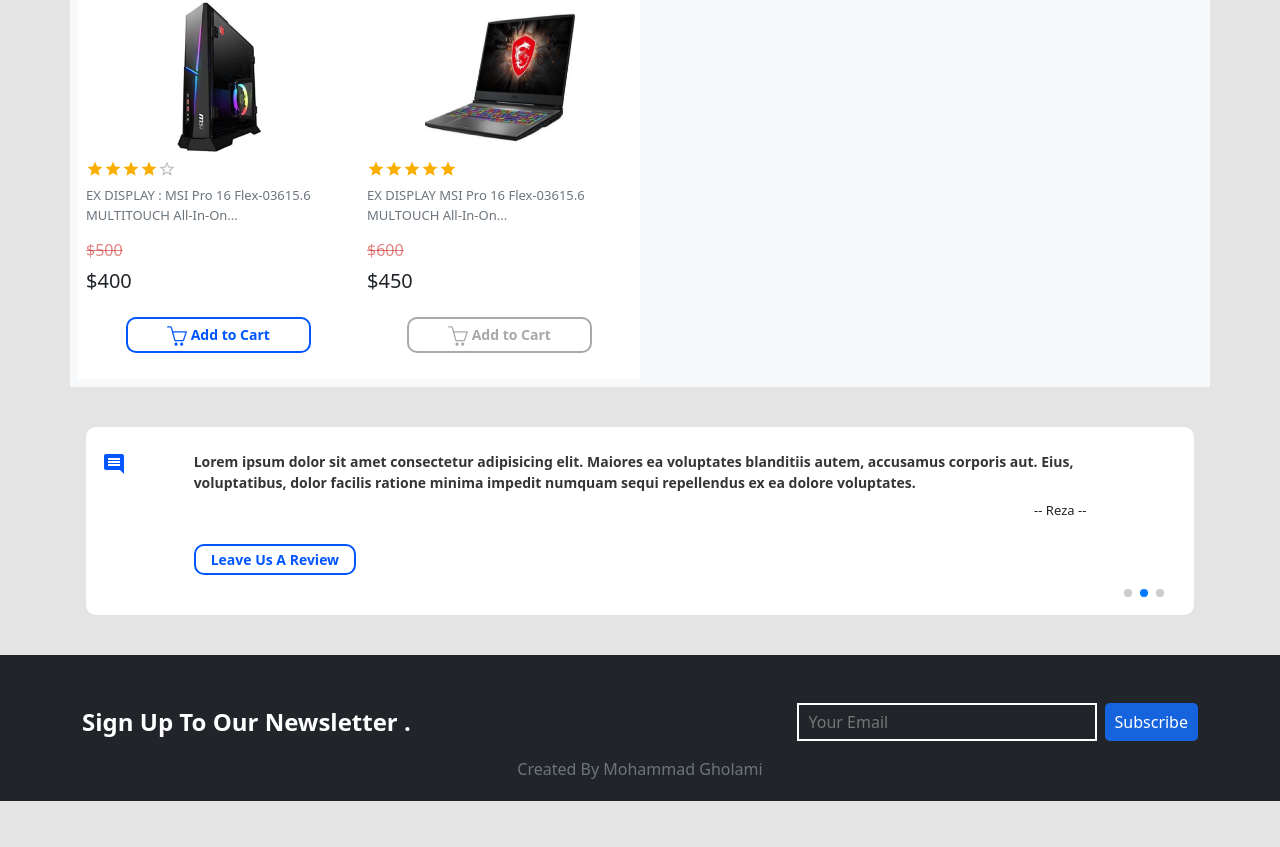
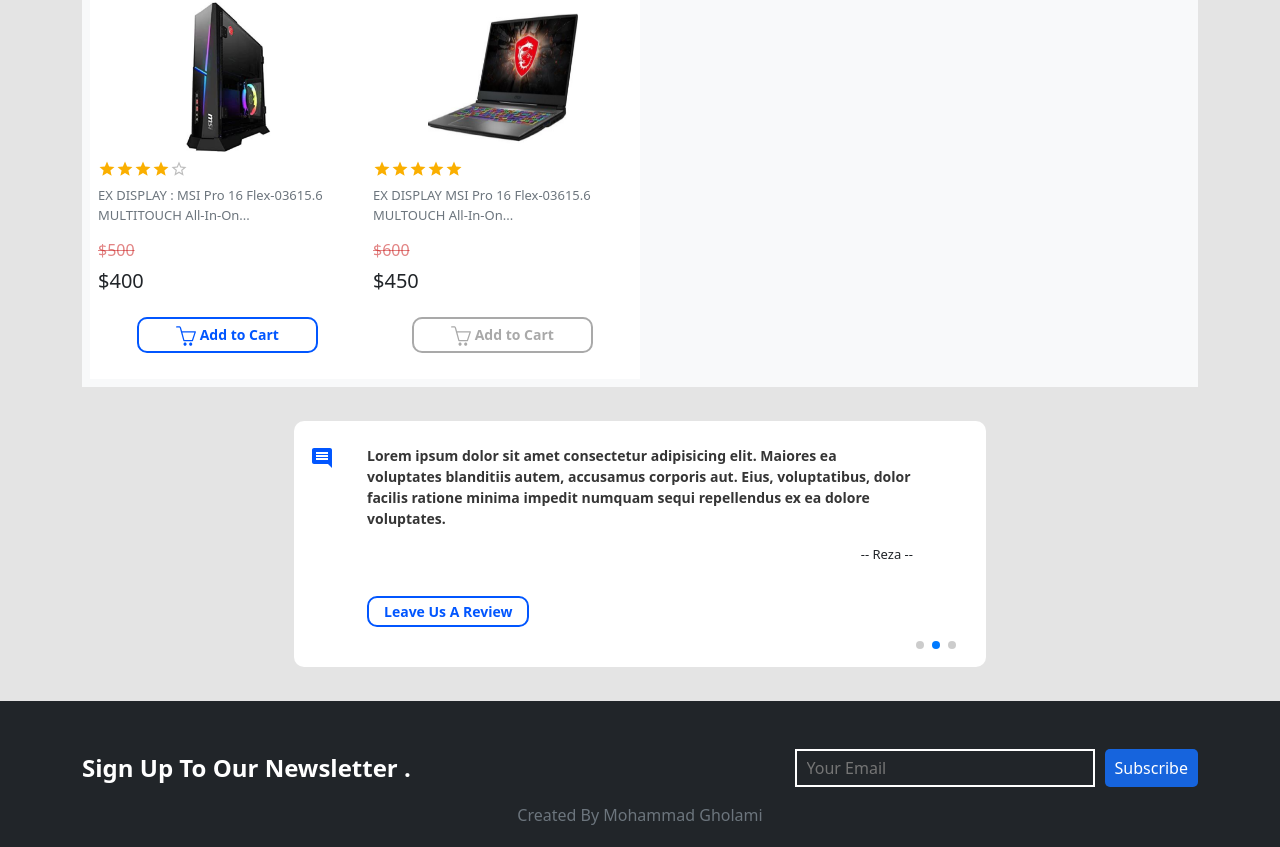
Before and after one commit to mohammadgholamisama/shop-react, a React (Create React App) app: page / in a window 1280 px wide. Shown: the part 1461-2308 px from the top of the page. Before the commit the page ends 2262 px from the top, so only its background shows below. Built offline with nearby package versions, Linux system fonts and the light colour scheme.

Commit message:
cleaning code

```diff
--- a/public/index.html
+++ b/public/index.html
@@ -1,25 +1,19 @@
 <!DOCTYPE html>
 <html lang="en">
+
 <head>
   <meta charset="utf-8" />
   <link rel="icon" href="%PUBLIC_URL%/favicon.ico" />
   <meta name="viewport" content="width=device-width, initial-scale=1" />
   <meta name="theme-color" content="#000000" />
-    <meta
-      name="description"
-      content="Web site created using create-react-app"
-    />
+  <meta name="description" content="Web site created using create-react-app" />
   <link rel="apple-touch-icon" href="%PUBLIC_URL%/logo192.png" />
-    <!--
-      manifest.json provides metadata used when your web app is installed on a
-      user's mobile device or desktop. See https://developers.google.com/web/fundamentals/web-app-manifest/
-    -->
   <link rel="manifest" href="%PUBLIC_URL%/manifest.json" />
-
   <title>React App</title>
 </head>
+
 <body style="background-color: #e4e4e4;">
-    <noscript>You need to enable JavaScript to run this app.</noscript>
   <div id="root"></div>
 </body>
+
 </html>
--- a/src/Components/Footer/Footer.css
+++ b/src/Components/Footer/Footer.css
@@ -4,6 +4,7 @@
     border-radius: 5px;
     border: none;
     padding: 7px 10px;
+    margin-left: 10px;
 }
 
 .footer-input {
--- a/src/Components/Footer/Footer.js
+++ b/src/Components/Footer/Footer.js
@@ -9,7 +9,7 @@
                     <span className='fs-4 mb-0 fw-bold mb-4 mb-md-0'>Sign Up To Our Newsletter .</span>
                     <div className="footer-box d-flex align-items-center ">
                         <input type="text" className='footer-input' placeholder='Your Email' />
-                        <button className='footer-btn ms-2'>Subscribe</button>
+                        <button className='footer-btn'>Subscribe</button>
                     </div>
                 </div>
                 <p className='mt-3 text-center text-secondary'>Created By Mohammad Gholami</p>
--- a/src/Components/HomePage/HomePage.js
+++ b/src/Components/HomePage/HomePage.js
@@ -7,7 +7,8 @@
 
 export default function HomePage() {
     return (
-        <header>
+        <header className='header mx-md-0'>
+            <div className="container-fluid container-md">
                 {/* product banner */}
                 <ProductBaner />
 
@@ -19,6 +20,7 @@
 
                 {/* last comments */}
                 <LastComments />
+            </div>
         </header>
     )
 }
--- a/src/Components/LastComments/LastComments.css
+++ b/src/Components/LastComments/LastComments.css
@@ -4,11 +4,17 @@
     padding-bottom: 10px;
     padding-right: 10px;
 }
-
+.main-last-comments{
+    display: flex;
+    justify-content: center;
+}
 .last-comments {
-    height: 200px;
+    width: 100%;
+    max-width: 700px;
+    height: 100%;
     background-color: #e4e4e4;
-    height: 100%;
+    cursor: pointer;
+    margin: 10px 0;
 }
 
 .last-comments__box {
@@ -28,5 +34,7 @@
 }
 
 .username-comment {
+    display: flex;
+    justify-content: flex-end;
     font-size: 13px;
 }
--- a/src/Components/LastComments/LastComments.js
+++ b/src/Components/LastComments/LastComments.js
@@ -17,7 +17,8 @@
     const uerCommentsContext = useContext(shopContext)
 
     return (
-        <div className="last-comments container mb-2 py-3">
+        <div className="main-last-comments">
+            <div className="last-comments">
                 <div className='last-comments__box px-1 px-sm-3 mt-4 mx-1 mt-xs-5 mx-xs-5'>
                     <Swiper className='h-100'
                         modules={[Navigation, Pagination, Scrollbar, A11y, Autoplay]}
@@ -40,7 +41,7 @@
                                         <span className="comment-text col-10">
                                             {comment.text}
                                         </span>
-                                    <span className='username-comment d-flex justify-content-end my-2 col-11'>-- {comment.name} --</span>
+                                        <span className='username-comment my-3 col-11'>-- {comment.name} --</span>
                                         <div className="text-start offset-1 col my-3">
                                             <button className='site-btn'>Leave Us A Review</button>
                                         </div>
@@ -51,5 +52,6 @@
                     </Swiper>
                 </div>
             </div>
+        </div>
     )
 }
--- a/src/Components/ProductBaner/ProductBaner.js
+++ b/src/Components/ProductBaner/ProductBaner.js
@@ -12,7 +12,7 @@
 
 export default function ProductBaner() {
     return (
-        <div className='product-baner container'>
+        <div className='product-baner'>
             <Swiper className='h-100'
                 // install Swiper modules
                 modules={[Navigation, Pagination, Scrollbar, A11y, Autoplay]}
--- a/src/Components/ProductBox/ProductBox.css
+++ b/src/Components/ProductBox/ProductBox.css
@@ -12,7 +12,7 @@
     z-index: 6;
 }
 
-.product-box img {
+.product-box__img img {
     width: 150px;
     height: 150px;
 }
--- a/src/Components/ProductBox/ProductBox.js
+++ b/src/Components/ProductBox/ProductBox.js
@@ -47,7 +47,7 @@
     return (
         <>
             {filterName === 'All Products' ? allProducts.map(product =>
-                <div className='product-box px-2 col-10 offset-1 offset-sm-0 col-sm-6 col-lg-3' key={product.id}>
+                <div className='product-box px-2 col-12 col-sm-6 col-lg-3' key={product.id}>
                     <p className={product.status ? 'inventory-status text-success fw-bold fs-6 d-flex align-items-center' : 'inventory-status text-danger fw-bold fs-6 d-flex align-items-center'}>
                         <TiTick className={product.status ? 'tick-icon' : 'product-close-icon'} /> {product.status ? 'There is' : 'unavailable'}
                     </p>
@@ -69,8 +69,8 @@
             )
                 :
                 allProducts.filter(p => p.group === filterName).map(product => (
-                    <div className='product-box px-2 col-10 offset-1 offset-sm-0 col-sm-6 col-lg-3' key={product.id}>
-                        <p className={product.status ? 'inventory-status text-success fs-6 d-flex align-items-center' : 'inventory-status text-danger fs-6 d-flex align-items-center'}>
+                    <div className='product-box px-2 col-12 col-sm-6 col-lg-3' key={product.id}>
+                        <p className={product.status ? 'inventory-status text-success fw-bold fs-6 d-flex align-items-center' : 'inventory-status text-danger fw-bold fs-6 d-flex align-items-center'}>
                             <TiTick className={product.status ? 'tick-icon' : 'product-close-icon'} /> {product.status ? 'There is' : 'unavailable'}
                         </p>
                         <div className="product-box__img text-center">
--- a/src/Components/Products/Products.js
+++ b/src/Components/Products/Products.js
@@ -17,7 +17,6 @@
 
     return (
         <div className='products mt-5'>
-            <div className="container">
             <h3>{filterName}</h3>
             <div className="product-filter mt-4">
                 <Link to='/' className='product-filter__link '><button className='product-filter__btn active-filter' value='All Products' onClick={event => activeFilterHandler(event)}>All Products</button></Link>
@@ -25,9 +24,8 @@
                 <Link to='/' className='product-filter__link'><button className='product-filter__btn' value='HP' onClick={event => activeFilterHandler(event)}>HP</button></Link>
                 <Link to='/' className='product-filter__link'><button className='product-filter__btn' value='Lenovo' onClick={event => activeFilterHandler(event)}>Lenovo</button></Link>
             </div>
-                <div className="allproducts row mt-3 bg-light p-2">
+            <div className="allproducts row mx-2 mx-md-0 mt-3 bg-light p-2">
                 <ProductBox filterName={filterName} />
-                </div>
             </div>
         </div>
     )
--- a/src/index.css
+++ b/src/index.css
@@ -8,7 +8,6 @@
   -moz-osx-font-smoothing: grayscale;
   padding: 0;
   box-sizing: border-box;
-  background-color: #e4e4e4;
   height: 100%;
   overflow-x: hidden;
 }
```
Lines whose indentation alone changed are shown as unchanged.
